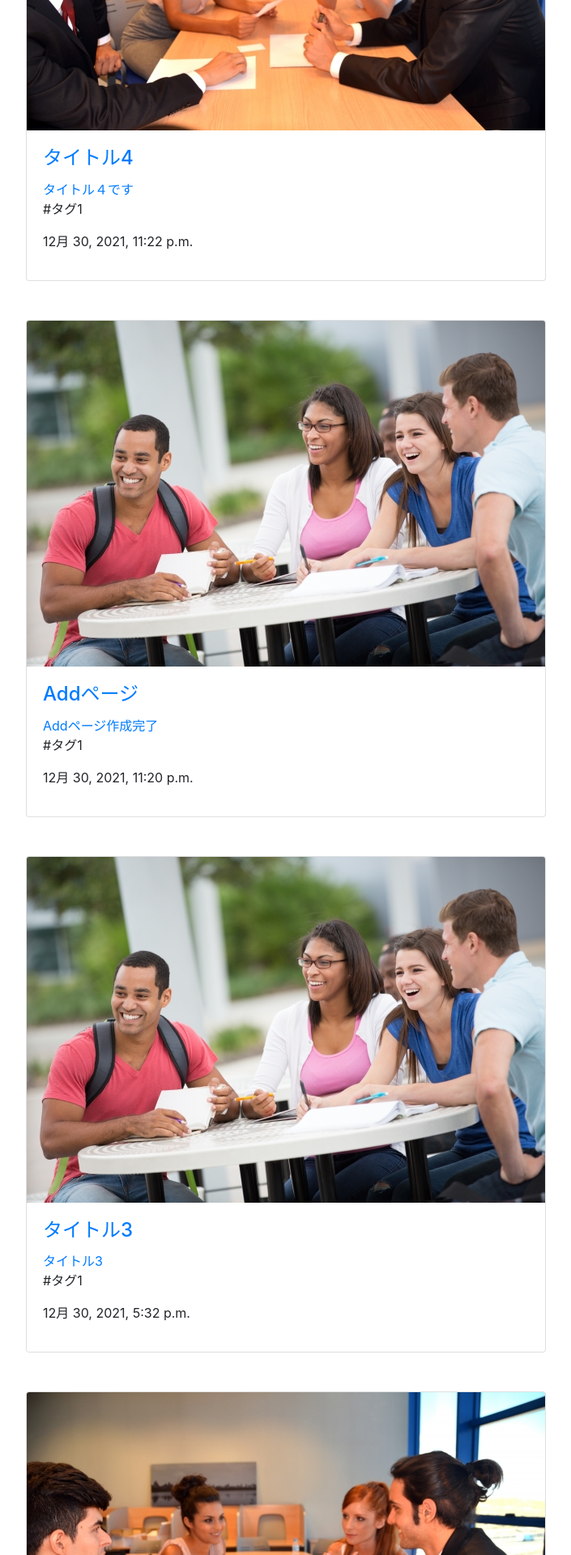
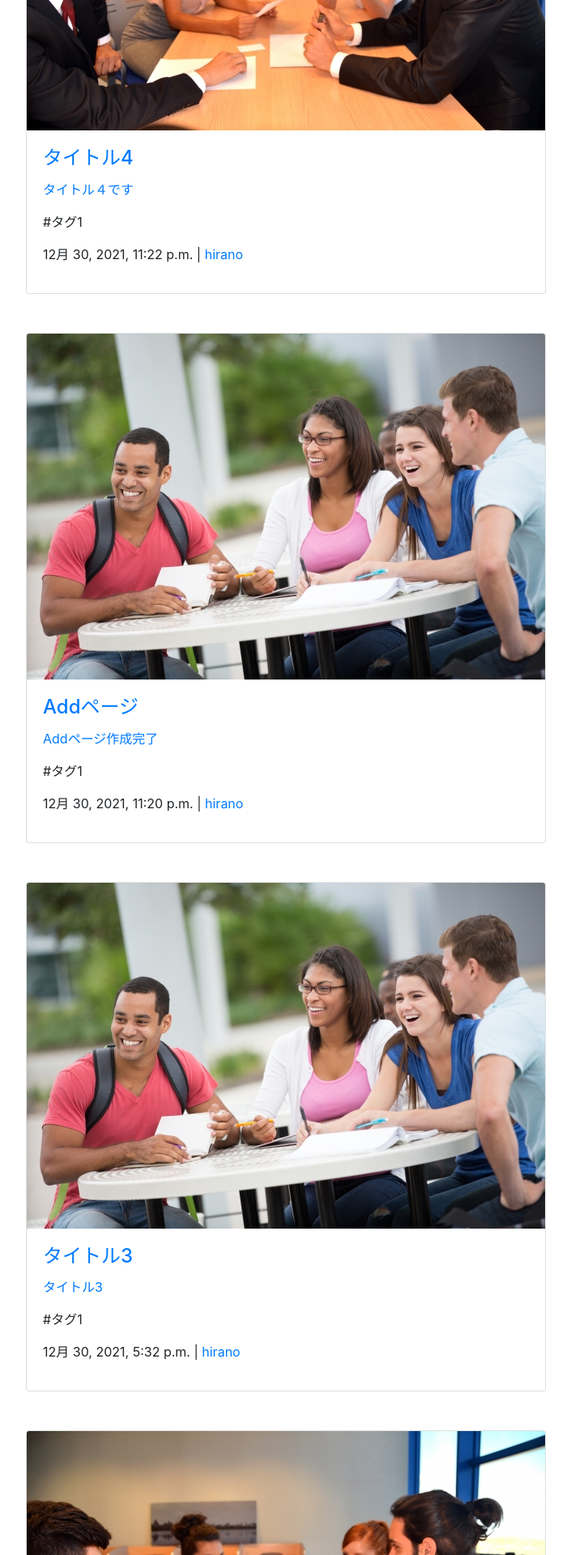
Before and after one commit to Naoshin-hirano/blog_app, a Django app: page / in a window 1280 px wide. Shown: the part 486-2406 px from the top of the page at 81% size, without its empty margins (287-992 px from the left). Run offline with Django 3.2, Linux system fonts and the light colour scheme; data comes from the database, SQL or seed files in the repository; some libraries are stand-ins or nearby versions.

Commit message:
user詳細画面へのリンク増やす

```diff
--- a/blog/templates/base.html
+++ b/blog/templates/base.html
@@ -21,7 +21,7 @@
             <ul class="navbar-nav mr-auto mt-2 mt-md-0">
               {% if request.user.is_authenticated %}
               <li class="nav-item">
-                <a class="nav-link" href="#">{{request.user.username}}</a>
+                <a class="nav-link" href="{% url 'user_app:detail' request.user.id %}">{{request.user.username}}</a>
               </li>
               <li class="nav-item">
                 <a class="nav-link" href="{% url 'blog_app:add' %}">投稿</a>
@@ -33,7 +33,6 @@
               <li class="nav-item">
                 <a class="nav-link" href="{% url 'user_app:signup' %}">新規登録</a>
               </li>
-
               <li class="nav-item">
                 <a class="nav-link" href="{% url 'user_app:login' %}">ログイン</a>
               </li>
--- a/blog/templates/blog_app/index.html
+++ b/blog/templates/blog_app/index.html
@@ -1,6 +1,7 @@
 {% extends 'base.html' %}
 {% block content %}
 <h1 class="mt-5 pt-4 text-center">ブログサイト</h1>
+
 <div class="d-flex justify-content-center flex-wrap">
 {% for post in posts%}
 <a href="{% url 'blog_app:detail' post_id=post.id %}">
@@ -16,8 +17,10 @@
        {{ post.text|truncatechars:17 }}
      </p>
    </a>
+   <p></p>
      <p>#{{post.tag}}</p>
-     <p>{{post.created_at}}</p>
+     <p>{{post.created_at}} |
+     <a href="{% url 'user_app:detail' post.user.id %}">{{post.user.username}}</a></p>
  </div>
 </div>
 {% endfor %}
--- a/blog/templates/user_app/detail.html
+++ b/blog/templates/user_app/detail.html
@@ -2,7 +2,7 @@
 {% block content %}
 <h1 class="text-center my-5">{{ user.username }}のページ</h1>
 
-<div class="text-center"><a href="{% url 'user_app:edit' user_id=user.id %}"><button type="button" class="btn btn-outline-info">{{user}} 編集</button></a></div> #追加
+<div class="text-center"><a href="{% url 'user_app:edit' user_id=user.id %}"><button type="button" class="btn btn-outline-info">{{user}} 編集</button></a></div>
 
 <div class="d-flex justify-content-center flex-wrap">
  {% for post in posts%}
```
